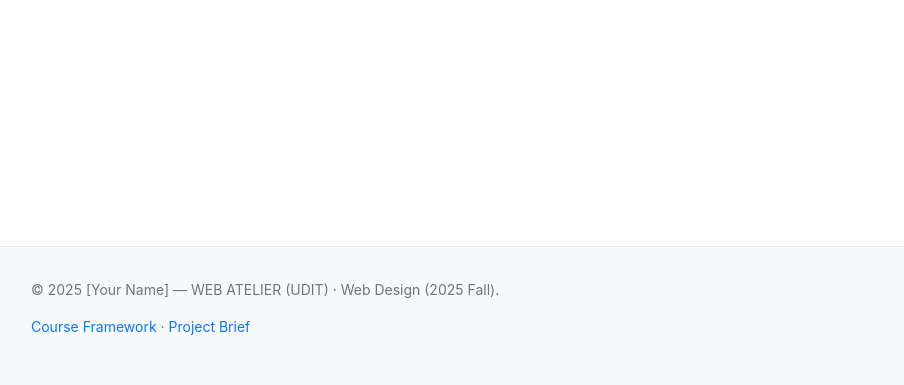
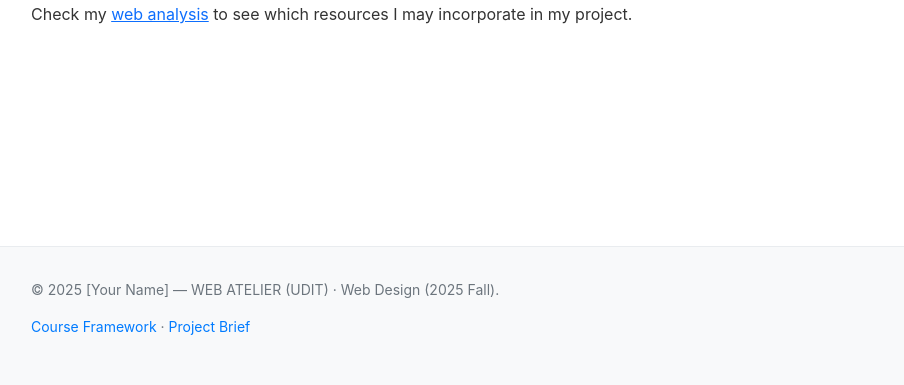
Before and after one commit to ValeMtzAlvarez/mi-repository, a website: page index.html in a window 1280 px wide. Shown: the part 599-984 px from the top of the page, without its empty margins (25-929 px from the left). Drawn offline with nearby package versions, Linux system fonts and the light colour scheme.

Commit message:
added link

```diff
--- a/index.html
+++ b/index.html
@@ -51,6 +51,17 @@
           to see weekly progress.
         </p>
       </section>
+
+      <section>
+        <h2>Web analysis</h2>
+        <p>
+          Check my
+          <a href="https://valemtzalvarez.github.io/mi-repository/resources/"
+            >web analysis</a
+          >
+          to see which resources I may incorporate in my project.
+        </p>
+      </section>
     </main>
 
     <footer>
```
